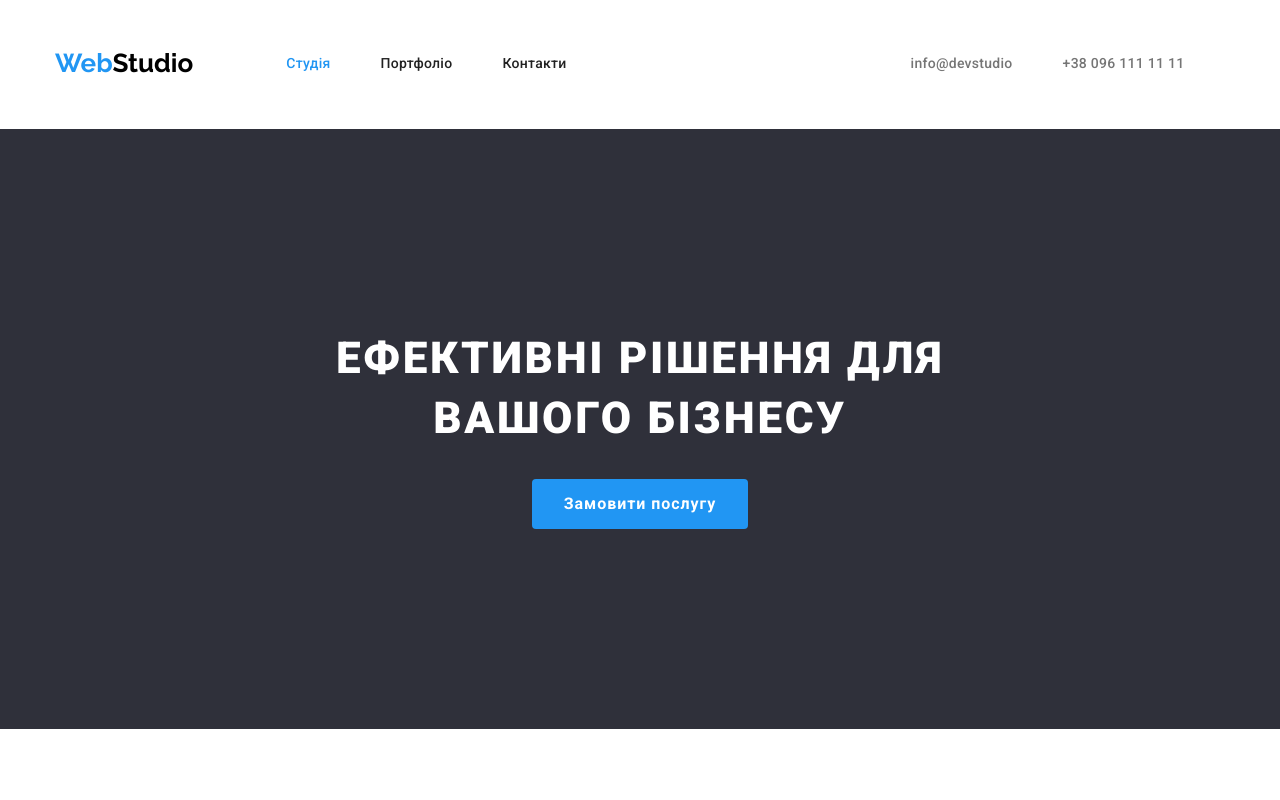
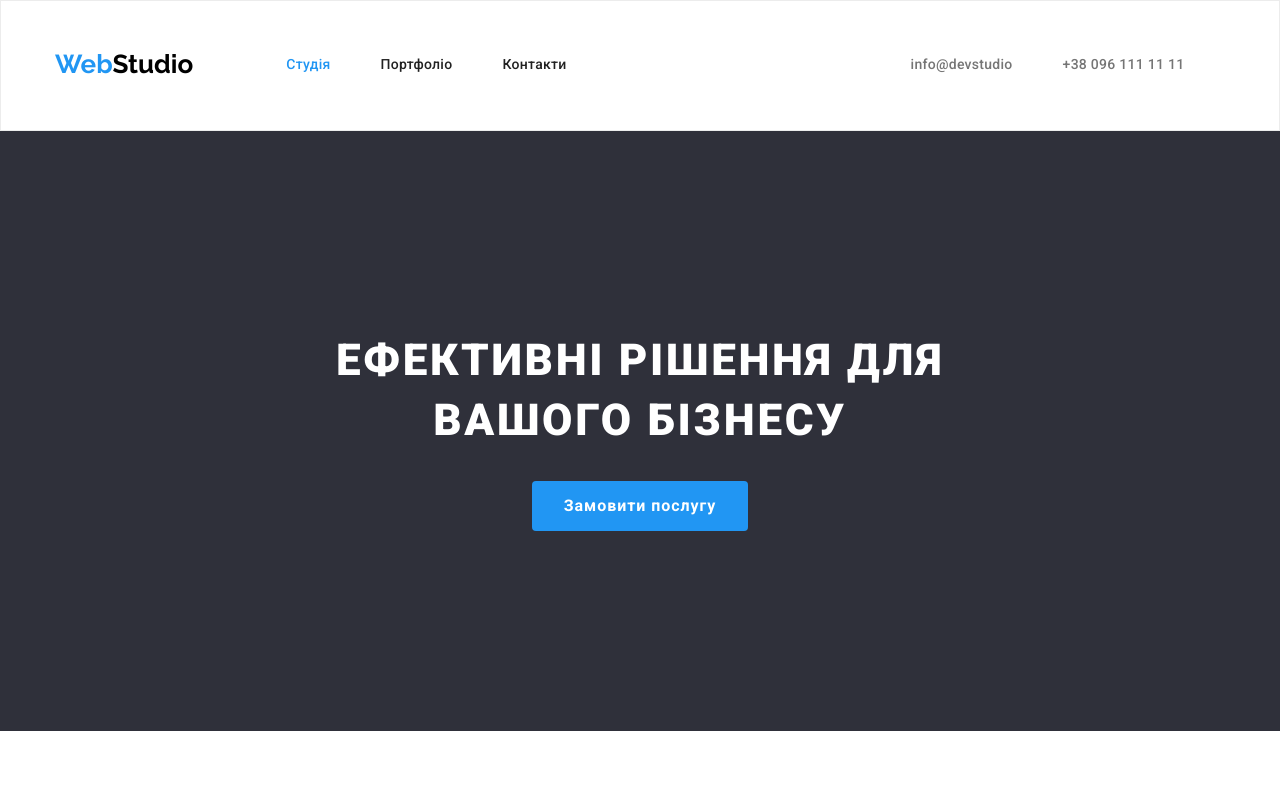
Before and after one commit to V1talquaaa/goit-markup-hw-03, a plain HTML site: page index.html in a window 1280 px wide. Shown: the top 800 px of the page. Drawn offline with nearby package versions, Linux system fonts and the light colour scheme.

Commit message:
added header border

```diff
--- a/css/styles.css
+++ b/css/styles.css
@@ -58,6 +58,7 @@ img {
 .header-section {
    padding: 24px 0 25px;
    display: flex;
+    border: 1px solid #ECECEC;
 }
 .logo {
     display: block;
```
